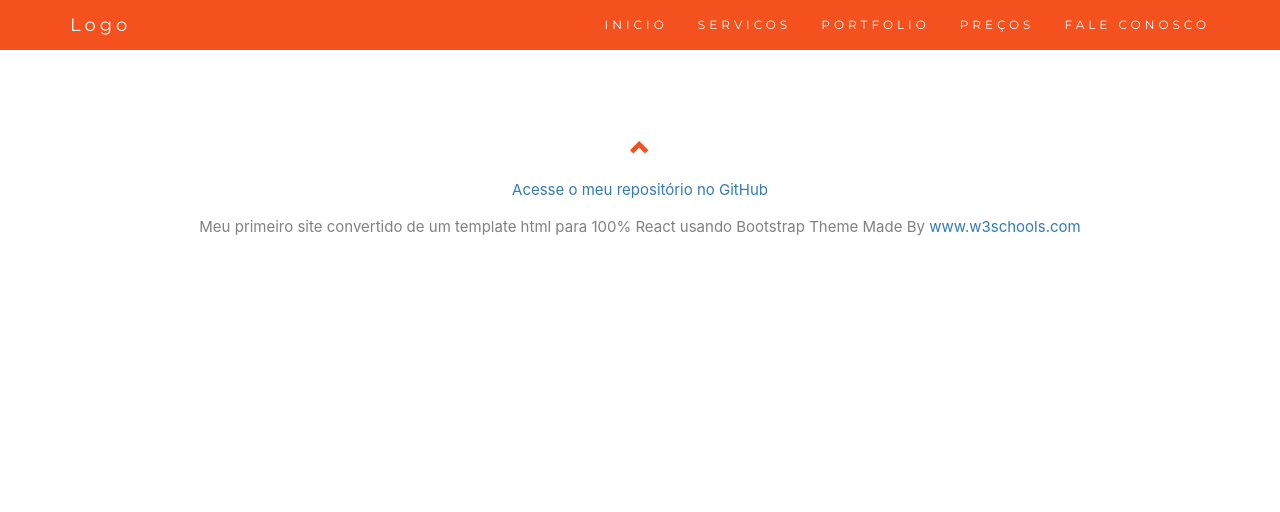
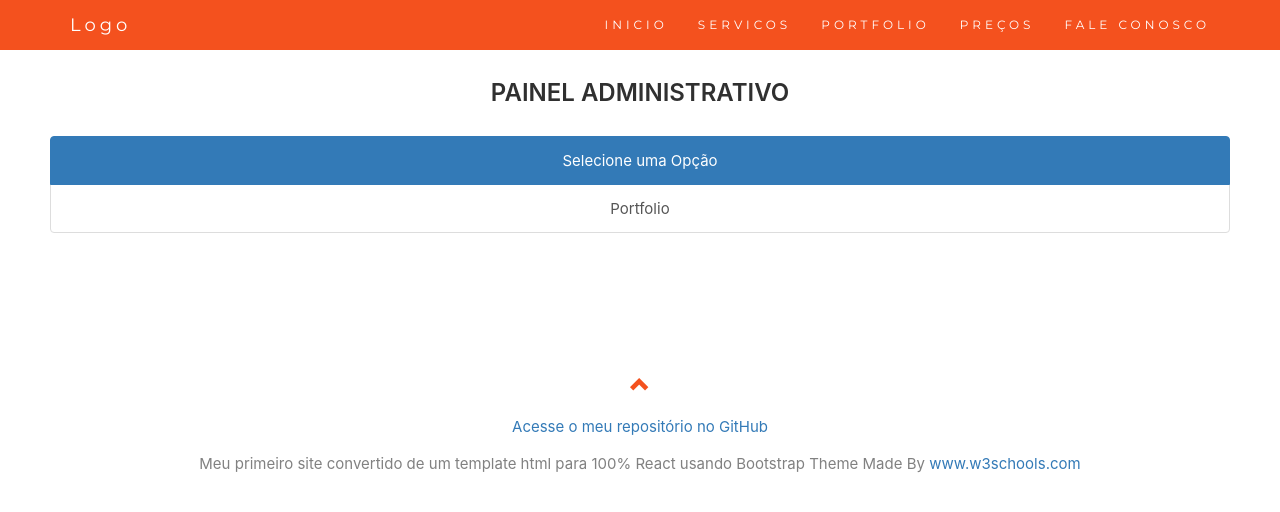
Before and after one commit to BressianiDavi/React-app, a React (Create React App) app in the folder companhia/: page /admin in a window 1280 px wide. Shown: the top 512 px of the page. Built offline with nearby package versions, Linux system fonts and the light colour scheme.

Commit message:
modificações no adminPort e AdminMenu

```diff
--- a/companhia/package.json
+++ b/companhia/package.json
@@ -6,6 +6,8 @@
     "@testing-library/jest-dom": "^5.11.4",
     "@testing-library/react": "^11.1.0",
     "@testing-library/user-event": "^12.1.10",
+    "firebase": "^8.2.4",
+    "re-base": "^4.0.0",
     "react": "^17.0.1",
     "react-dom": "^17.0.1",
     "react-router-dom": "^5.2.0",
--- a/companhia/src/admin/Admin.js
+++ b/companhia/src/admin/Admin.js
@@ -1,4 +1,8 @@
 import React, { Component } from "react";
+import {Route} from 'react-router-dom'
+
+import AdminMenu from './AdminMenu'
+import AdminPortfolio from './AdminPortfolio'
 
 class Admin extends Component {
   constructor(props) {
@@ -6,7 +10,13 @@ class Admin extends Component {
   }
   render() {
     return (
-          <h2 styles={{ margin: 100 }}>painel adm</h2>
+      <div id="pricing" className="container-fluid">
+        <div className="text-center">
+            <h2>Painel Administrativo</h2>
+            <Route path = {'/'} component={AdminMenu} />
+            <Route path={'${this.props.match.url}/portfolio'} component={AdminPortfolio}/>
+        </div>
+      </div>
     );
   }
 }
--- /dev/null
+++ b/companhia/src/admin/AdminMenu.js
@@ -0,0 +1,20 @@
+import React from "react";
+
+const AdminMenu = (props) => {
+  return (
+    <div className="list-group">
+      <a
+        href="#"
+        className="list-group-item list-group-item-action active"
+        aria-current="true"
+      >
+        Selecione uma Opção
+      </a>
+      <a href="#" className="list-group-item list-group-item-action">
+        Portfolio{" "}
+      </a>
+    </div>
+  );
+};
+
+export default AdminMenu;
--- /dev/null
+++ b/companhia/src/admin/AdminPortfolio.js
@@ -0,0 +1,17 @@
+import React, {Component} from "react";
+
+class AdminPortfolio extends Component {
+  constructor(props) {
+    super(props);
+  }
+
+  render() {
+    return (
+      <div>
+        <h2>Portfolio - Área Administrativa</h2>
+      </div>
+    );
+  }
+}
+
+export default AdminPortfolio
```
Also changed, not shown: companhia/src/Config.js (added, +16 -0 lines), 1 other file (tests, documents, lock files or other folders).
